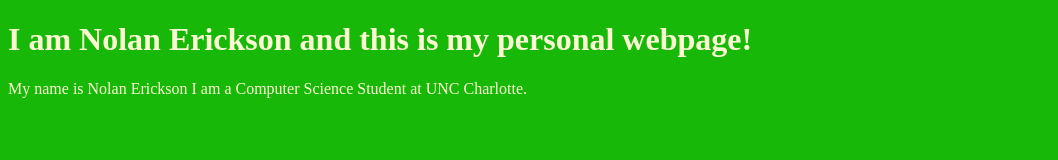
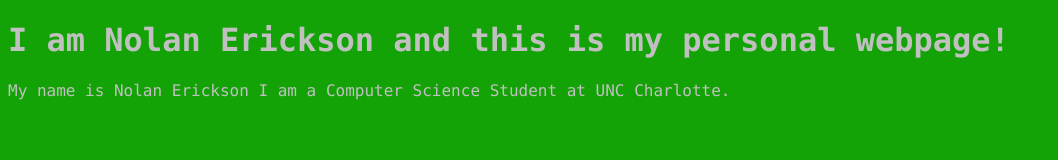
Before and after one commit to nolanErickson/nolanErickson.github.io, a plain HTML site: page index.html in a window 1280 px wide. Shown: the whole page, without its empty margins (0-1058 px from the left). Drawn offline with Linux system fonts and the light colour scheme.

Commit message:
font change

```diff
--- a/styles/style.css
+++ b/styles/style.css
@@ -1,4 +1,5 @@
 body {
-    background-color: #18B809;
-    color: lightgoldenrodyellow;
+    background-color: #14a307;
+    color: silver;
+    font-family: 'consolas', monospace;
 }
```
Also changed, not shown: index.html (line endings or trailing spaces).
